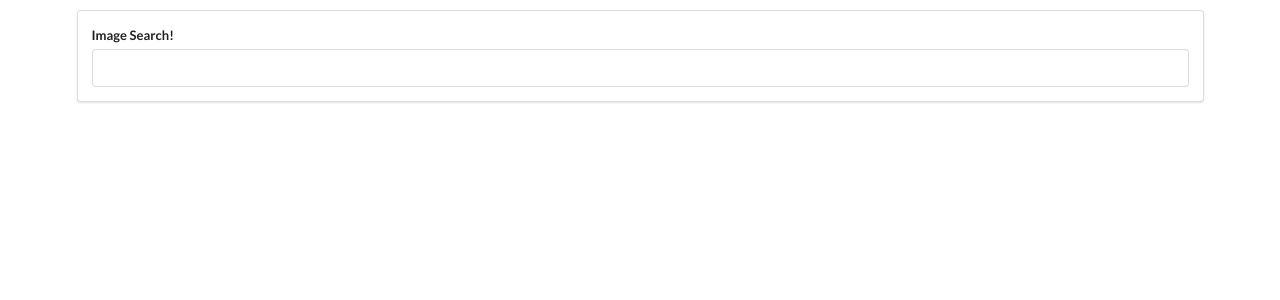
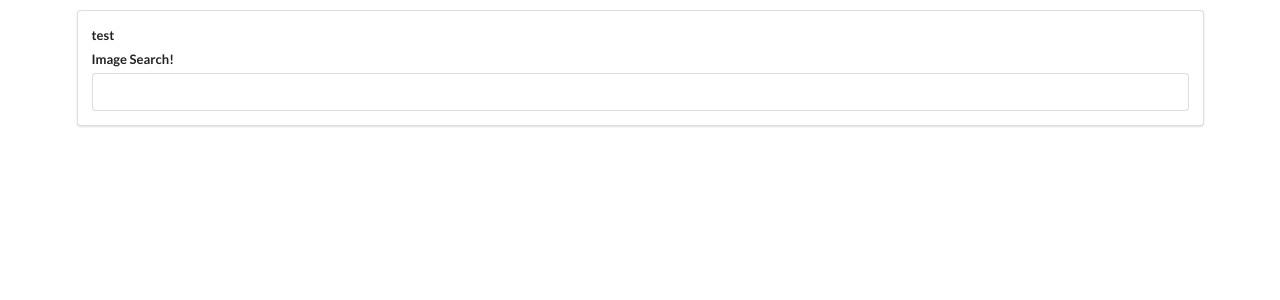
Before and after one commit to Oxozon4/LearnReact, a React (Create React App) app in the folder 3.pictures/: page / in a window 1280 px wide. Shown: the top 300 px of the page. Built offline with nearby package versions, Linux system fonts and the light colour scheme.

Commit message:
add test label with text

```diff
--- a/3.pictures/src/components/SearchBar.jsx
+++ b/3.pictures/src/components/SearchBar.jsx
@@ -10,6 +10,7 @@ class SearchBar extends React.Component {
             <div className="ui segment">
                 <form onSubmit={this.onFormSubmit} className="ui form">
                     <div className="field">
+                        <label>test</label>
                         <label>Image Search!</label>
                         <input type="text" value={this.state.term} onChange={(e) => this.setState({ term: e.target.value })} />
                     </div>
```
